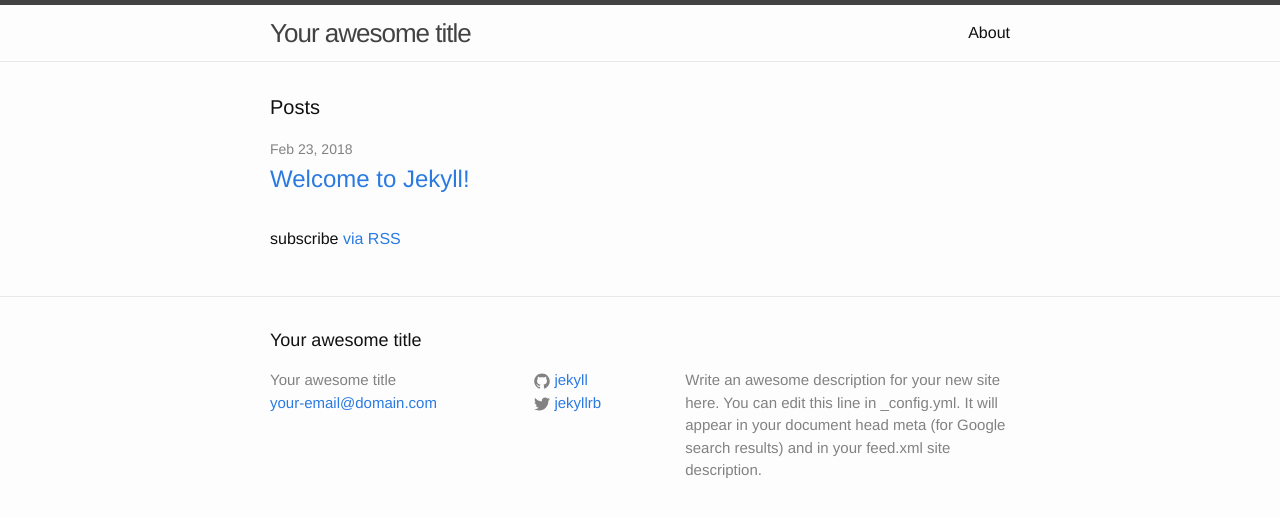
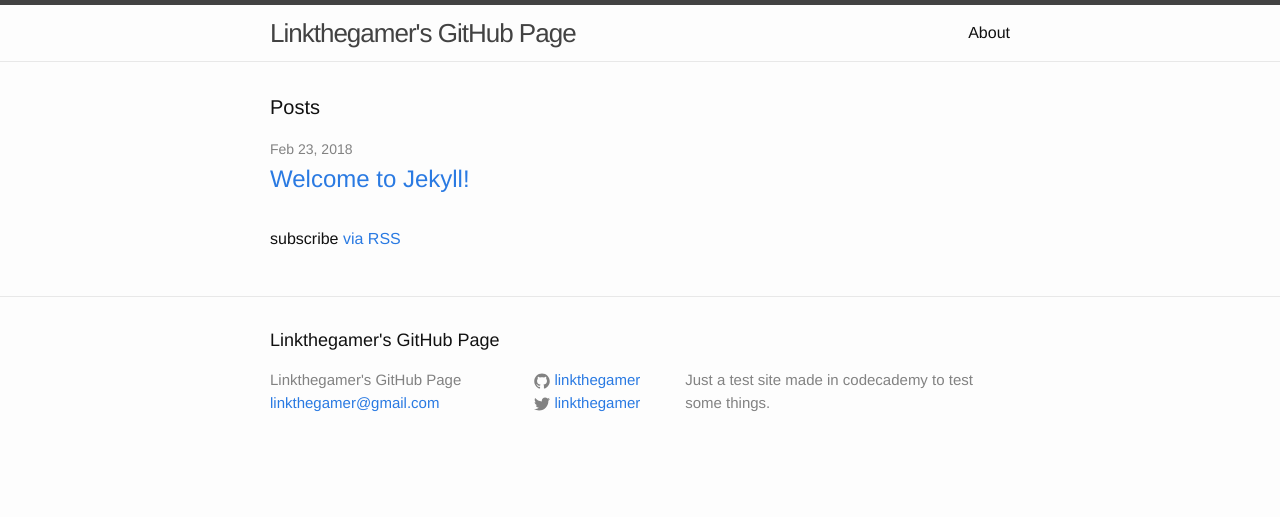
Before and after one commit to linkthegamer/linkthegamer.github.io, a Jekyll site: the page built from index.html, in a window 1280 px wide. Shown: the top 517 px of the page. Built offline with Jekyll 4.4.1, drawn with Linux system fonts in a browser that asks for light colours.

Commit message:
Minor update test

```diff
--- a/_config.yml
+++ b/_config.yml
@@ -6,16 +6,14 @@
 # 'jekyll serve'. If you change this file, please restart the server process.
 
 # Site settings
-title: Your awesome title
-email: your-email@domain.com
+title: Linkthegamer's GitHub Page
+email: linkthegamer@gmail.com
 description: > # this means to ignore newlines until "baseurl:"
-  Write an awesome description for your new site here. You can edit this
-  line in _config.yml. It will appear in your document head meta (for
-  Google search results) and in your feed.xml site description.
+  Just a test site made in codecademy to test some things.
 baseurl: "" # the subpath of your site, e.g. /blog
-url: "http://yourdomain.com" # the base hostname & protocol for your site
-twitter_username: jekyllrb
-github_username:  jekyll
+url: "http://linkthegamer.github.io" # the base hostname & protocol for your site
+twitter_username: linkthegamer
+github_username:  linkthegamer
 
 # Build settings
 markdown: kramdown
```
